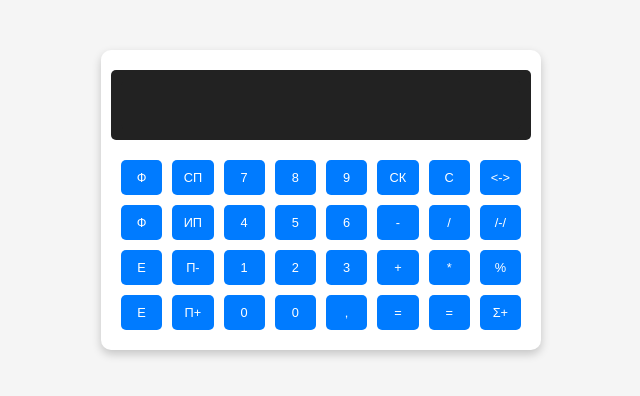
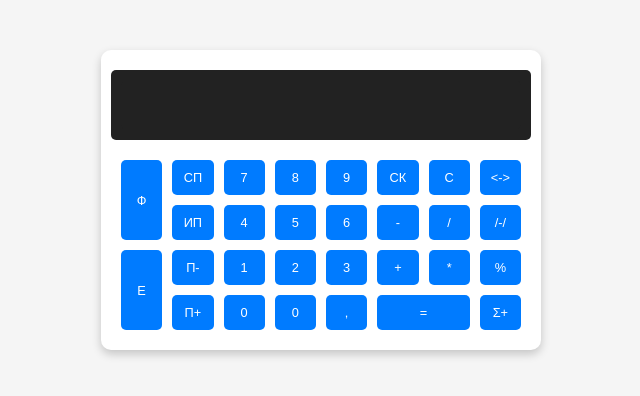
Before and after one commit to Thg-prog/ElectronikaMk59, a plain HTML site: page index.html in a window 1280 px wide. Shown: the part 200-596 px from the top of the page, without its empty margins (319-959 px from the left). Drawn offline with Linux system fonts and the light colour scheme.

Commit message:
edit style

```diff
--- a/index.html
+++ b/index.html
@@ -13,7 +13,7 @@
     </div>
     <div class="keyboard">
       <!-- Кнопки -->
-      <button id="kf" class="btn">Ф</button>
+      <button id="kf" class="btn span-21">Ф</button>
       <button id="ksp" class="btn">СП</button>
       <button id="k7" class="btn" value="7">7</button>
       <button id="k8" class="btn" value="8">8</button>
@@ -22,7 +22,7 @@
       <button id="kclear" class="btn">С</button>
       <button id="kswap" class="btn"><-></button>
 
-      <button id="kf" class="btn">Ф</button>
+
       <button id="ip" class="btn">ИП</button>
       <button id="k4" class="btn" value="4">4</button>
       <button id="k5" class="btn" value="5">5</button>
@@ -31,7 +31,7 @@
       <button id="kdiv" class="btn" value="/">/</button>
       <button id="tminus" class="btn">/-/</button>
 
-      <button id="ke" class="btn">Е</button>
+      <button id="ke" class="btn span-21">Е</button>
       <button id="mminus" class="btn">П-</button>
       <button id="k1" class="btn" value="1">1</button>
       <button id="k2" class="btn" value="2">2</button>
@@ -40,13 +40,12 @@
       <button id="kmul" class="btn" value="*">*</button>
       <button id="kproc" class="btn" value="%">%</button>
 
-      <button id="ke" class="btn">Е</button>
+
       <button id="mplus" class="btn">П+</button>
       <button id="k0" class="btn" value="0">0</button>
       <button id="k00" class="btn" value="0">0</button>
       <button id="kdot" class="btn" value=".">,</button>
-      <button id="kequal" class="btn">=</button>
-      <button id="kequal" class="btn">=</button>
+      <button id="kequal" class="btn span-2">=</button>
       <button id="summator" class="btn">Σ+</button>
     </div>
   </div>
--- a/styles.css
+++ b/styles.css
@@ -69,6 +69,14 @@ body {
     text-align: center;
   }
 
+  .span-2 {
+    grid-column: span 2; /* Заставляет кнопку занимать две колонки */
+  }
+  .span-21 {
+    grid-row: span 2; /* Заставляет кнопку занимать две колонки */
+  }
+
+
   .btn:hover {
     background: #0056b3;
   }
```
